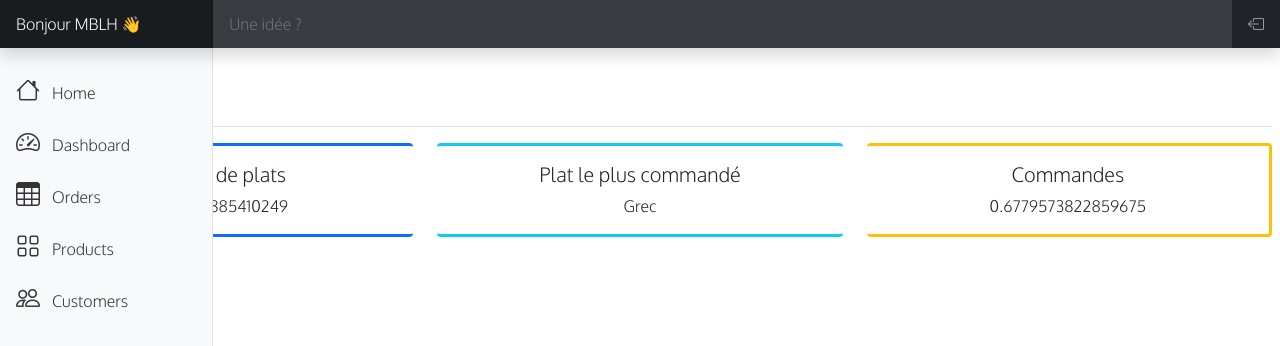
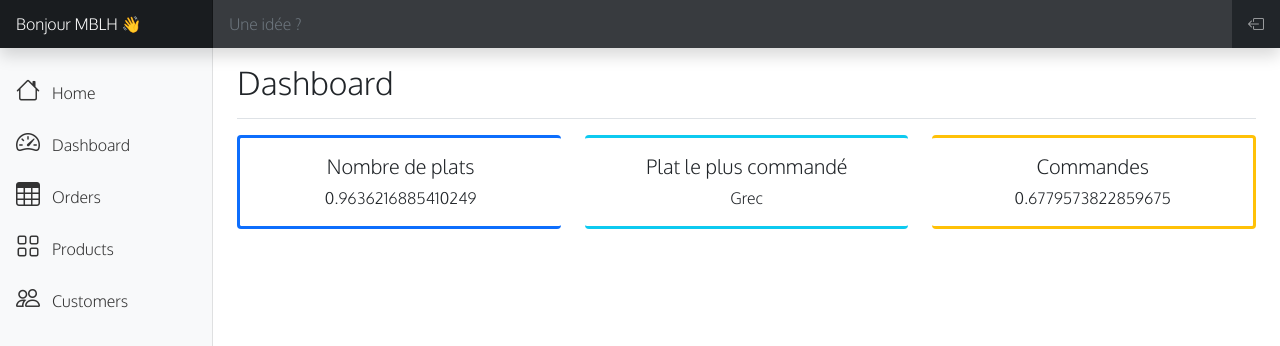
Before and after one commit to BonApp12/BonApp, a React (Create React App) app in the folder packages/front-manager/: page / in a window 1280 px wide. Shown: the top 346 px of the page. Built offline with nearby package versions, Linux system fonts and the light colour scheme.

Commit message:
Reformate the structure with good class

```diff
--- a/packages/front-manager/src/App.js
+++ b/packages/front-manager/src/App.js
@@ -8,11 +8,11 @@ function App() {
         <div className="App">
             <Header/>
             <div className="container-fluid">
-                <div className="row flex-nowrap">
+                <div className="row">
                     <Sidebar/>
-                    <div className="col p-2">
+                    <main className="col-md-9 ms-sm-auto col-lg-10 px-md-4">
                         <Stats/>
-                    </div>
+                    </main>
                 </div>
             </div>
         </div>
```
